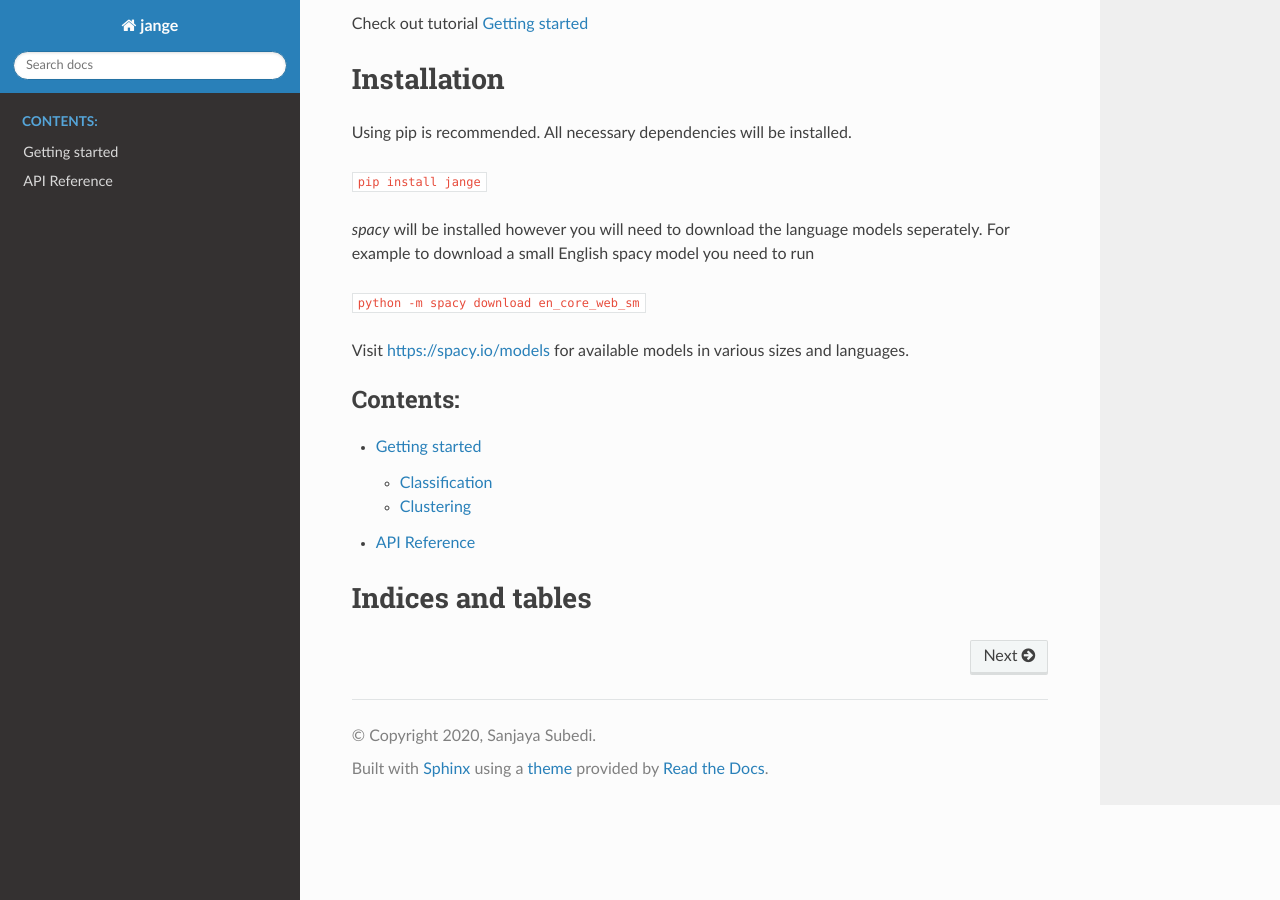
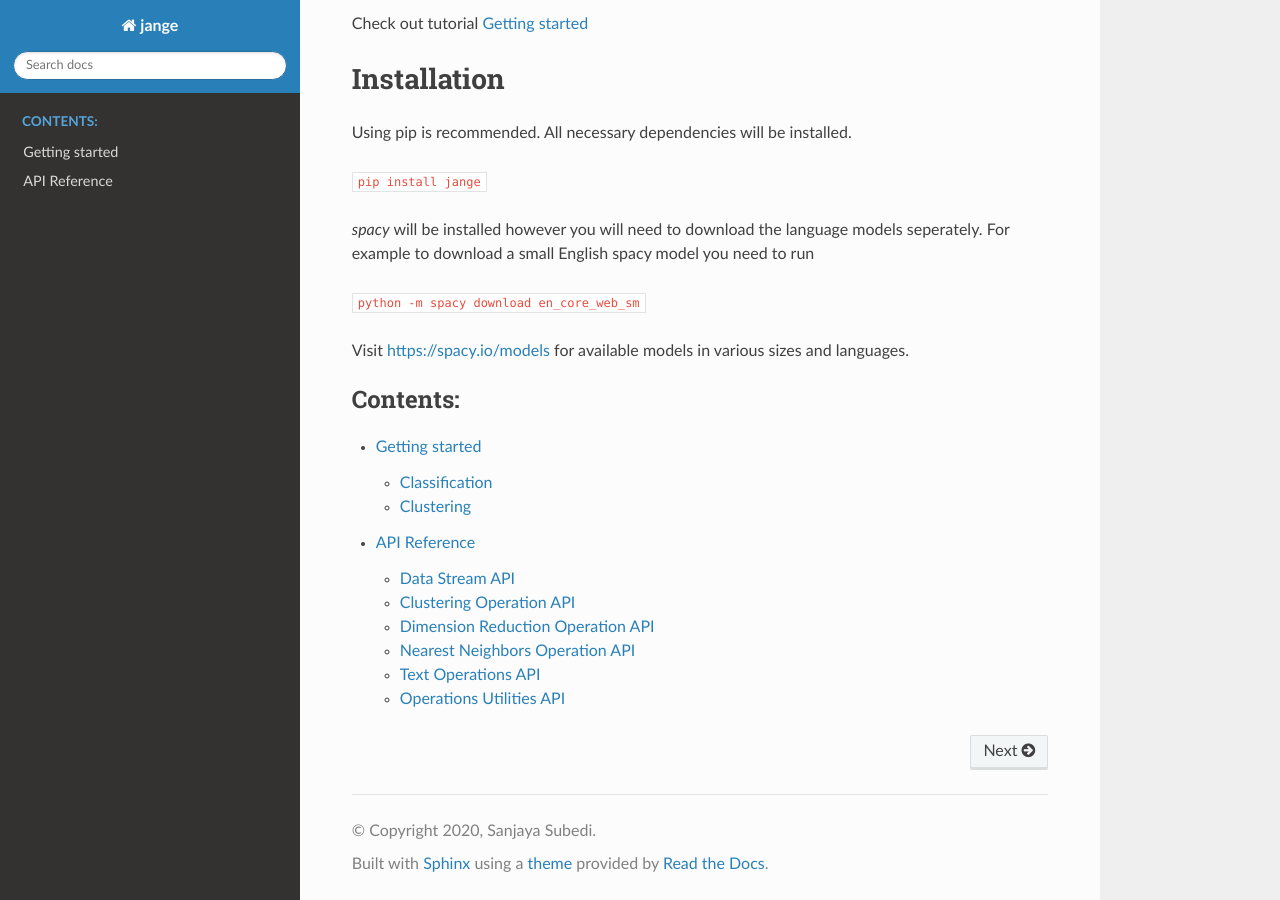
Before and after one commit to jangedoo/jange, a Sphinx documentation site: the page built from docs/source/index.rst, in a window 1280 px wide and 900 px high, scrolled down 1280 px. Built offline with Sphinx 7.4.7 and the Read the Docs theme 2.0.0, drawn with Linux system fonts in a browser that asks for light colours.

Commit message:
update docs

```diff
--- a/docs/source/_templates/custom-class-template.rst
+++ /dev/null
@@ -1,32 +0,0 @@
-{{ fullname | escape | underline}}
-
-.. currentmodule:: {{ module }}
-
-.. autoclass:: {{ objname }}
-   :members:
-   :show-inheritance:
-   :inherited-members:
-
-   {% block methods %}
-   .. automethod:: __init__
-
-   {% if methods %}
-   .. rubric:: {{ _('Methods') }}
-
-   .. autosummary::
-   {% for item in methods %}
-      ~{{ name }}.{{ item }}
-   {%- endfor %}
-   {% endif %}
-   {% endblock %}
-
-   {% block attributes %}
-   {% if attributes %}
-   .. rubric:: {{ _('Attributes') }}
-
-   .. autosummary::
-   {% for item in attributes %}
-      ~{{ name }}.{{ item }}
-   {%- endfor %}
-   {% endif %}
-   {% endblock %}
--- a/docs/source/_templates/custom-module-template.rst
+++ /dev/null
@@ -1,66 +0,0 @@
-{{ fullname | escape | underline}}
-
-.. automodule:: {{ fullname }}
-
-   {% block attributes %}
-   {% if attributes %}
-   .. rubric:: Module Attributes
-
-   .. autosummary::
-      :toctree:                                          <-- add this line
-   {% for item in attributes %}
-      {{ item }}
-   {%- endfor %}
-   {% endif %}
-   {% endblock %}
-
-   {% block functions %}
-   {% if functions %}
-   .. rubric:: {{ _('Functions') }}
-
-   .. autosummary::
-      :toctree:
-   {% for item in functions %}
-      {{ item }}
-   {%- endfor %}
-   {% endif %}
-   {% endblock %}
-
-   {% block classes %}
-   {% if classes %}
-   .. rubric:: {{ _('Classes') }}
-
-   .. autosummary::
-      :toctree:
-      :template: custom-class-template.rst
-   {% for item in classes %}
-      {{ item }}
-   {%- endfor %}
-   {% endif %}
-   {% endblock %}
-
-   {% block exceptions %}
-   {% if exceptions %}
-   .. rubric:: {{ _('Exceptions') }}
-
-   .. autosummary::
-      :toctree:
-   {% for item in exceptions %}
-      {{ item }}
-   {%- endfor %}
-   {% endif %}
-   {% endblock %}
-
-{% block modules %}
-{% if modules %}
-.. rubric:: Modules
-
-.. autosummary::
-   :toctree:
-   :template: custom-module-template.rst
-   :recursive:
-{% for item in modules %}
-   {{ item }}
-{%- endfor %}
-{% endif %}
-{% endblock %}
--- /dev/null
+++ b/docs/source/api/ops_cluster.rst
@@ -0,0 +1,7 @@
+Clustering Operation API
+========================
+
+.. currentmodule:: jange
+
+.. automodule:: jange.ops.cluster
+    :members:
--- /dev/null
+++ b/docs/source/api/ops_dim.rst
@@ -0,0 +1,7 @@
+Dimension Reduction Operation API
+=================================
+
+.. currentmodule:: jange
+
+.. automodule:: jange.ops.dim
+    :members:
--- /dev/null
+++ b/docs/source/api/ops_neighbors.rst
@@ -0,0 +1,7 @@
+Nearest Neighbors Operation API
+===============================
+
+.. currentmodule:: jange
+
+.. automodule:: jange.ops.neighbors
+    :members:
--- /dev/null
+++ b/docs/source/api/ops_text.rst
@@ -0,0 +1,7 @@
+Text Operations API
+===================
+
+.. currentmodule:: jange
+
+.. automodule:: jange.ops.text
+    :members:
--- /dev/null
+++ b/docs/source/api/ops_utils.rst
@@ -0,0 +1,7 @@
+Operations Utilities API
+========================
+
+.. currentmodule:: jange
+
+.. automodule:: jange.ops.utils
+    :members:
--- /dev/null
+++ b/docs/source/api/stream.rst
@@ -0,0 +1,7 @@
+Data Stream API
+===============
+
+.. currentmodule:: jange
+
+.. automodule:: jange.stream
+    :members:
--- a/docs/source/conf.py
+++ b/docs/source/conf.py
@@ -31,11 +31,9 @@ extensions = [
     "sphinx.ext.autodoc",
     "sphinx.ext.viewcode",
     "sphinx.ext.napoleon",
-    "sphinx.ext.autosummary",
 ]
 napoleon_use_param = True
 napoleon_use_ivar = True
-autosummary_generate = True
 
 # Add any paths that contain templates here, relative to this directory.
 templates_path = ["_templates"]
--- a/docs/source/index.rst
+++ b/docs/source/index.rst
@@ -68,11 +68,8 @@ Visit https://spacy.io/models for available models in various sizes and language
 
 
 .. toctree::
-   :maxdepth: 2
+   :maxdepth: 3
    :caption: Contents:
 
    tutorial
-   references
-
-Indices and tables
-==================
+   api/index.rst
```
Also changed, not shown: docs/source/api/index.rst (added, +13 -0 lines), docs/source/api/ops_base.rst (added, +7 -0 lines), docs/source/references.rst (deleted, +0 -18 lines).
